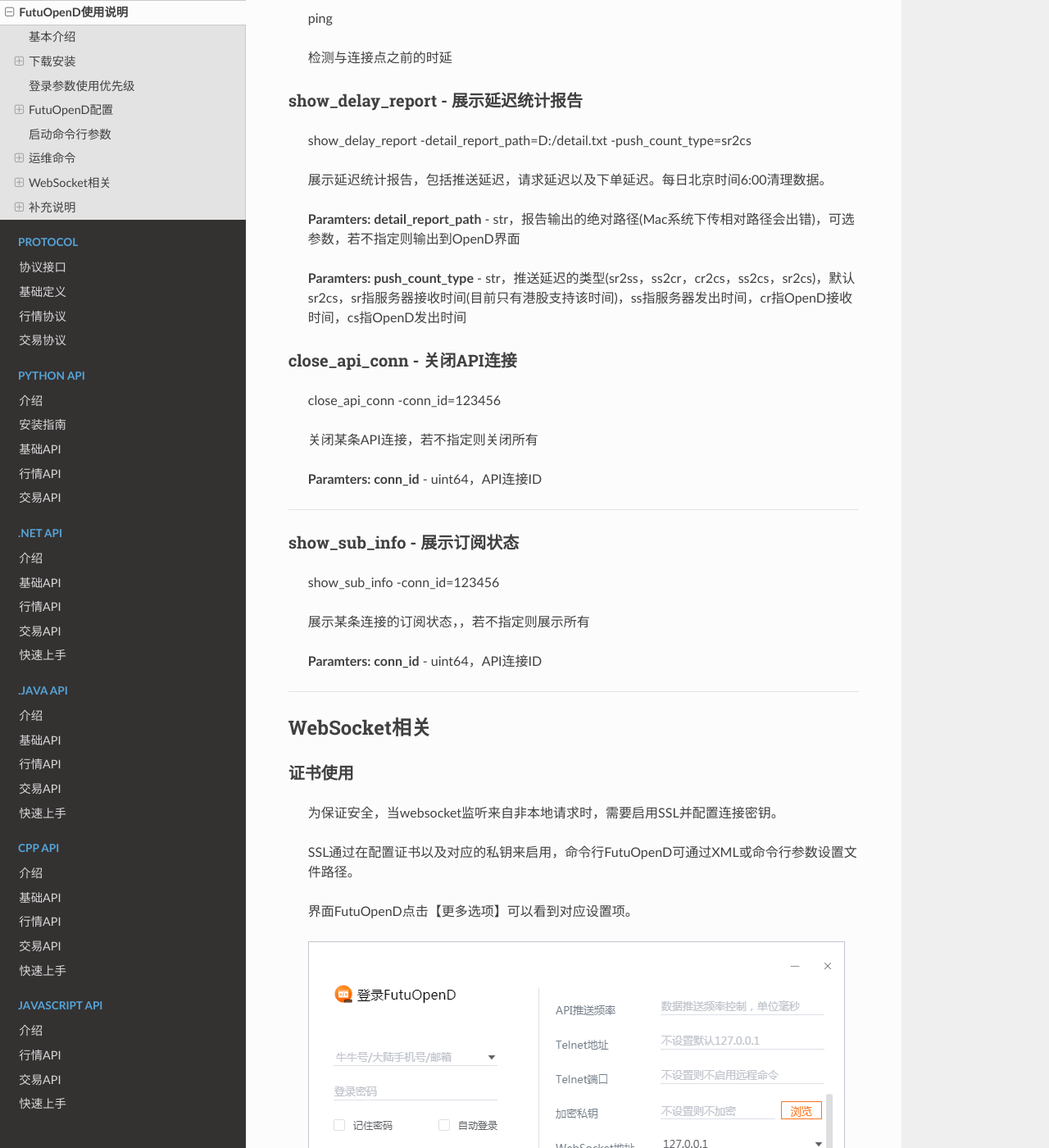
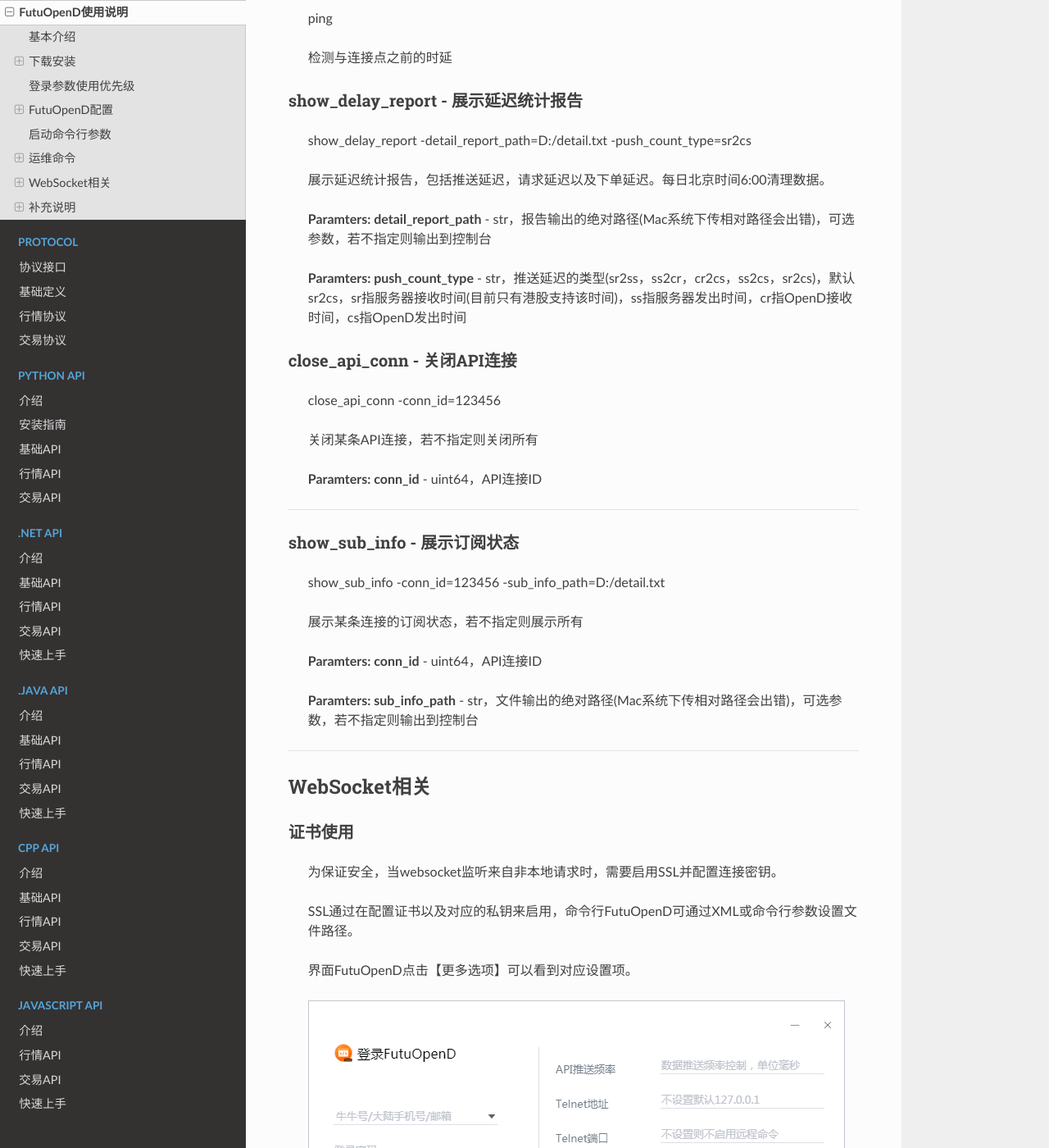
Before and after one commit to FutunnOpen/futu-api-doc, a Sphinx documentation site: the page built from doc_maker/source/intro/FutuOpenDGuide.rst, in a window 1280 px wide and 1400 px high, scrolled down 8748 px. Shown: the whole window at 82% size. Built offline with Sphinx 7.4.7 and the Read the Docs theme 2.0.0, drawn with Linux system fonts in a browser that asks for light colours.

Commit message:
add 新增show_sub_info输出到文件的命令文档描述。

```diff
--- a/doc_maker/source/intro/FutuOpenDGuide.rst
+++ b/doc_maker/source/intro/FutuOpenDGuide.rst
@@ -277,7 +277,7 @@
 
   展示延迟统计报告，包括推送延迟，请求延迟以及下单延迟。每日北京时间6:00清理数据。
 
-  **Paramters: detail_report_path** - str，报告输出的绝对路径(Mac系统下传相对路径会出错)，可选参数，若不指定则输出到OpenD界面
+  **Paramters: detail_report_path** - str，报告输出的绝对路径(Mac系统下传相对路径会出错)，可选参数，若不指定则输出到控制台
 
   **Paramters: push_count_type** -  str，推送延迟的类型(sr2ss，ss2cr，cr2cs，ss2cs，sr2cs)，默认sr2cs，sr指服务器接收时间(目前只有港股支持该时间)，ss指服务器发出时间，cr指OpenD接收时间，cs指OpenD发出时间
 
@@ -295,11 +295,13 @@
 show_sub_info - 展示订阅状态
 ~~~~~~~~~~~~~~~~~~~~~~~~~~~~~~~~~~~~~~~~~
 
-  show_sub_info -conn_id=123456
+  show_sub_info -conn_id=123456 -sub_info_path=D:/detail.txt
 
-  展示某条连接的订阅状态，，若不指定则展示所有
+  展示某条连接的订阅状态，若不指定则展示所有
 
   **Paramters: conn_id** - uint64，API连接ID
+
+  **Paramters: sub_info_path** - str，文件输出的绝对路径(Mac系统下传相对路径会出错)，可选参数，若不指定则输出到控制台
 
 ----------------------------
 
```
